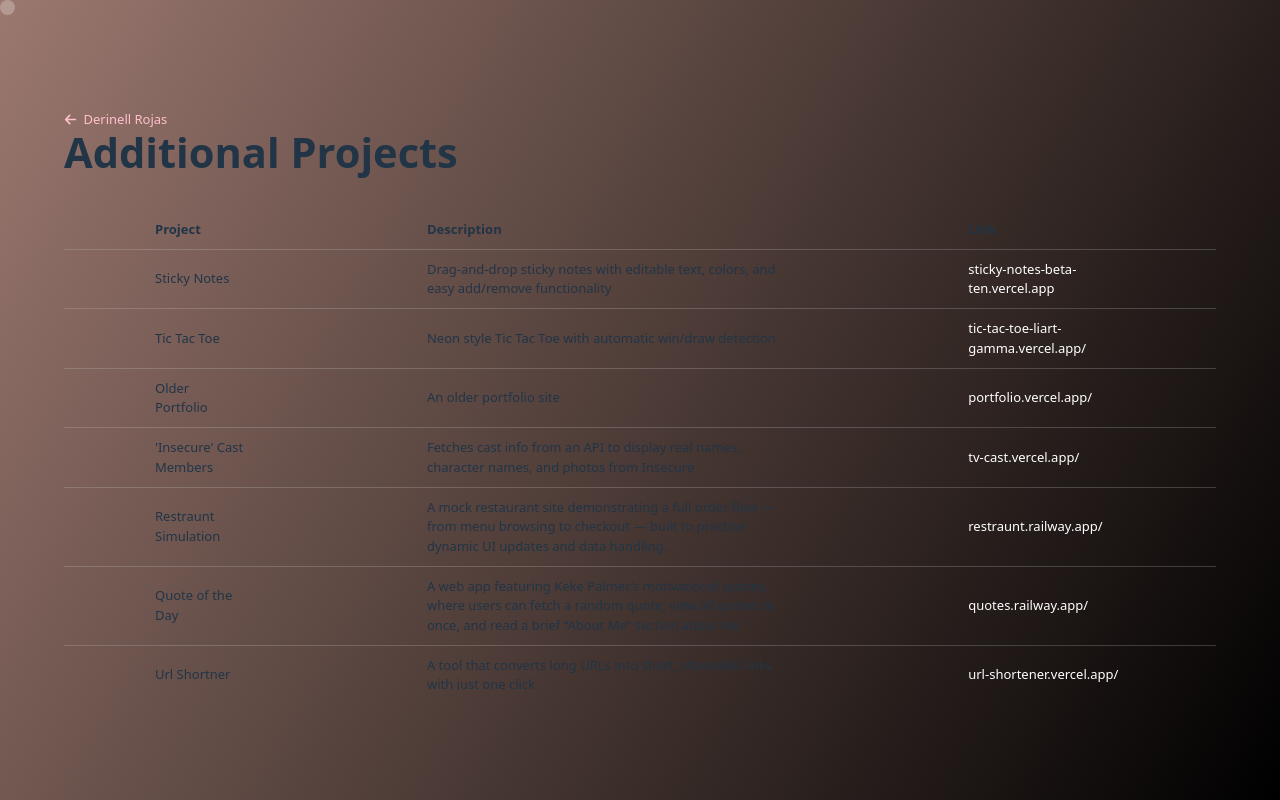
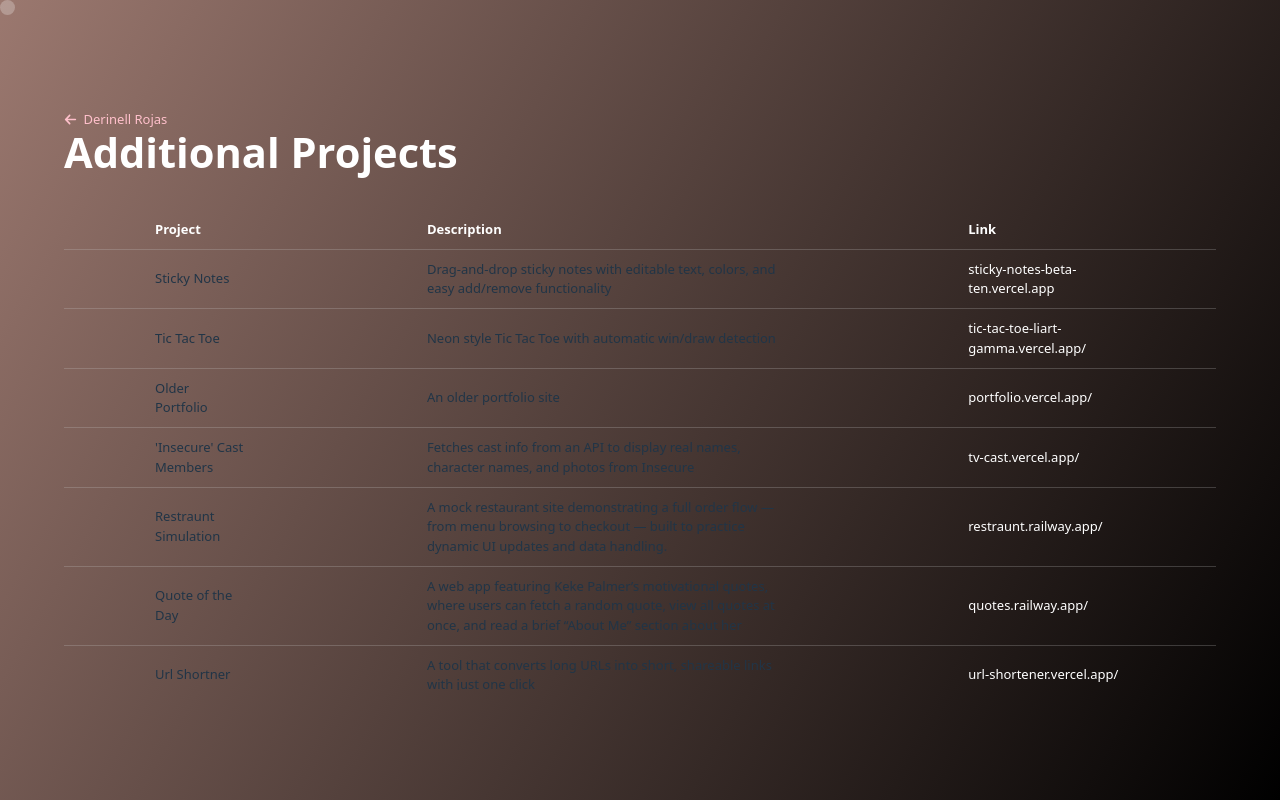
Before and after one commit to drojaa/portfolio, a React (Vite) app: page /full-portfolio in a window 1280 px wide. Built offline with nearby package versions, Linux system fonts and the light colour scheme.

Commit message:
Add toWhite class to set text color to white

```diff
--- a/src/pages/FullPortfolio/FullPortfolio.css
+++ b/src/pages/FullPortfolio/FullPortfolio.css
@@ -203,3 +203,7 @@ td {
     gap: 0.3rem;
   }
 }
+
+#toWhite {
+  color: white;
+}
```
